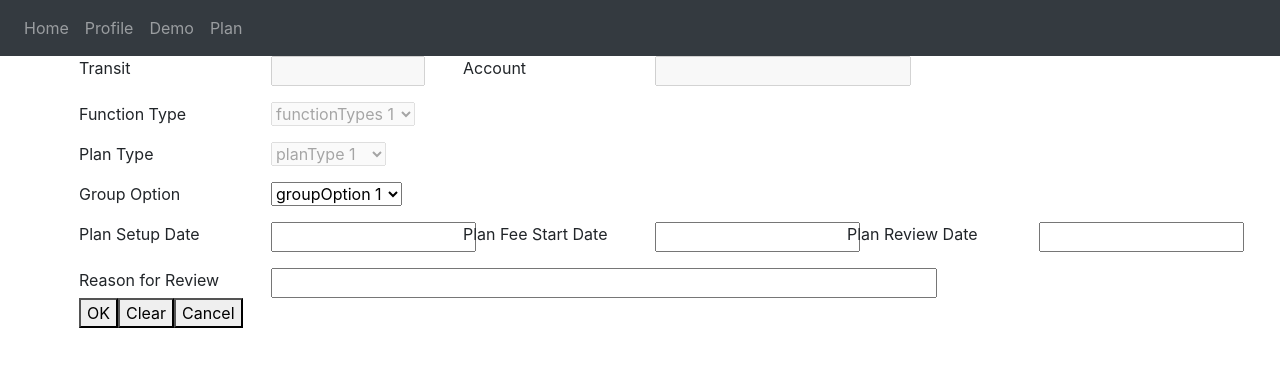
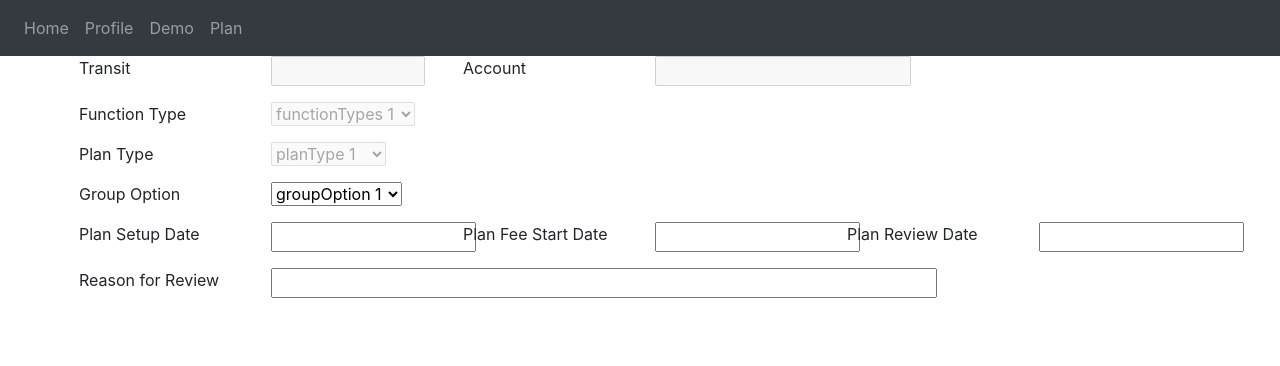
Before and after one commit to earnestcpy/daff_testing_angular, an Angular app: page /plan in a window 1280 px wide. Shown: the top 366 px of the page. Built offline with nearby package versions, Linux system fonts and the light colour scheme.

Commit message:
initial sales setup layout

```diff
--- a/src/app/sales-plan/sales-plan.component.html
+++ b/src/app/sales-plan/sales-plan.component.html
@@ -84,12 +84,6 @@
 
     <div class ="col">
         <input type ="text" name= "reasonForReview" size="60">
-      </div>
+    </div>
 
 </div>
-
-<button (click)="onSubmit()">OK</button>
-
-<button (click)="onClear()">Clear</button>
-
-<button (click)="onCancel()">Cancel</button>
```
